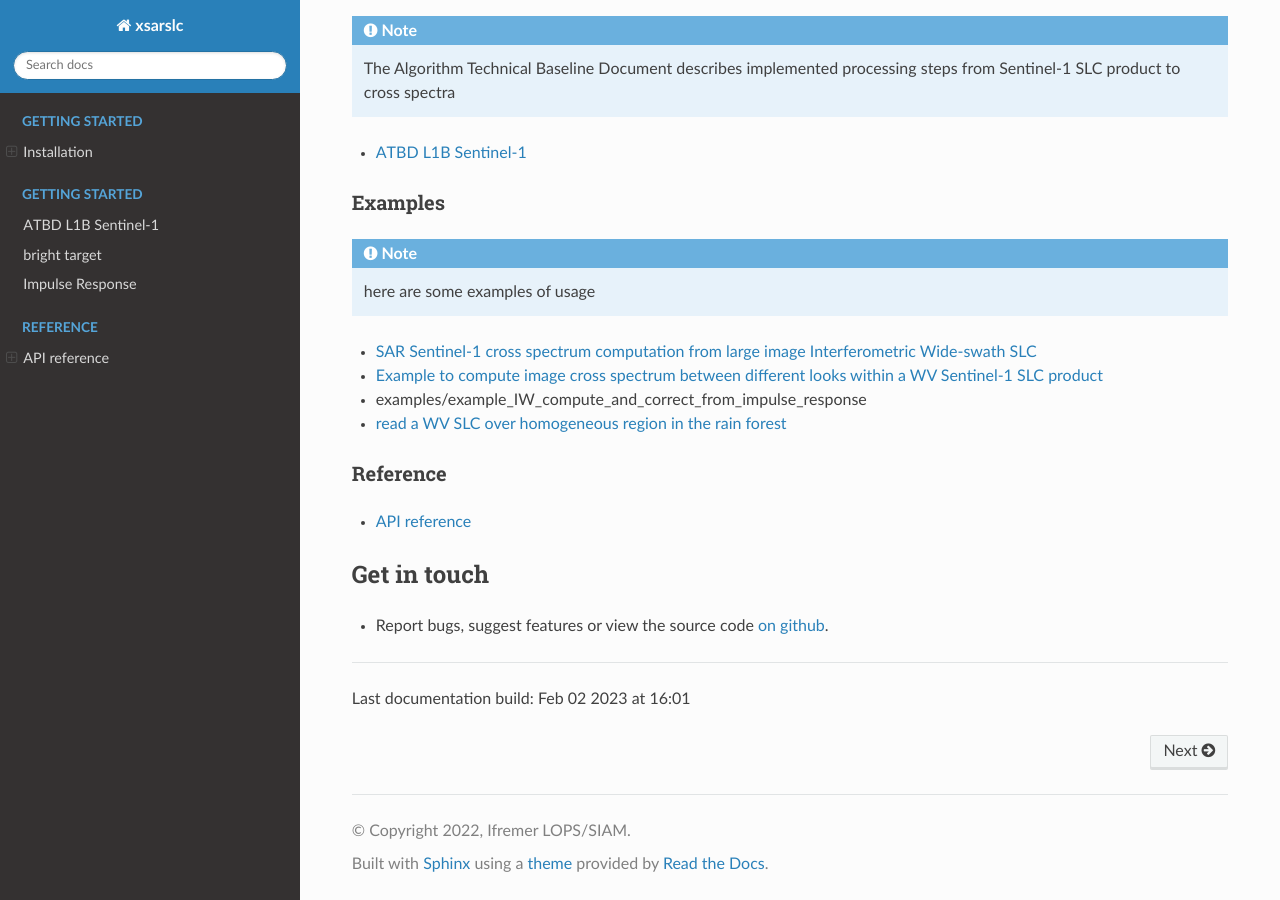
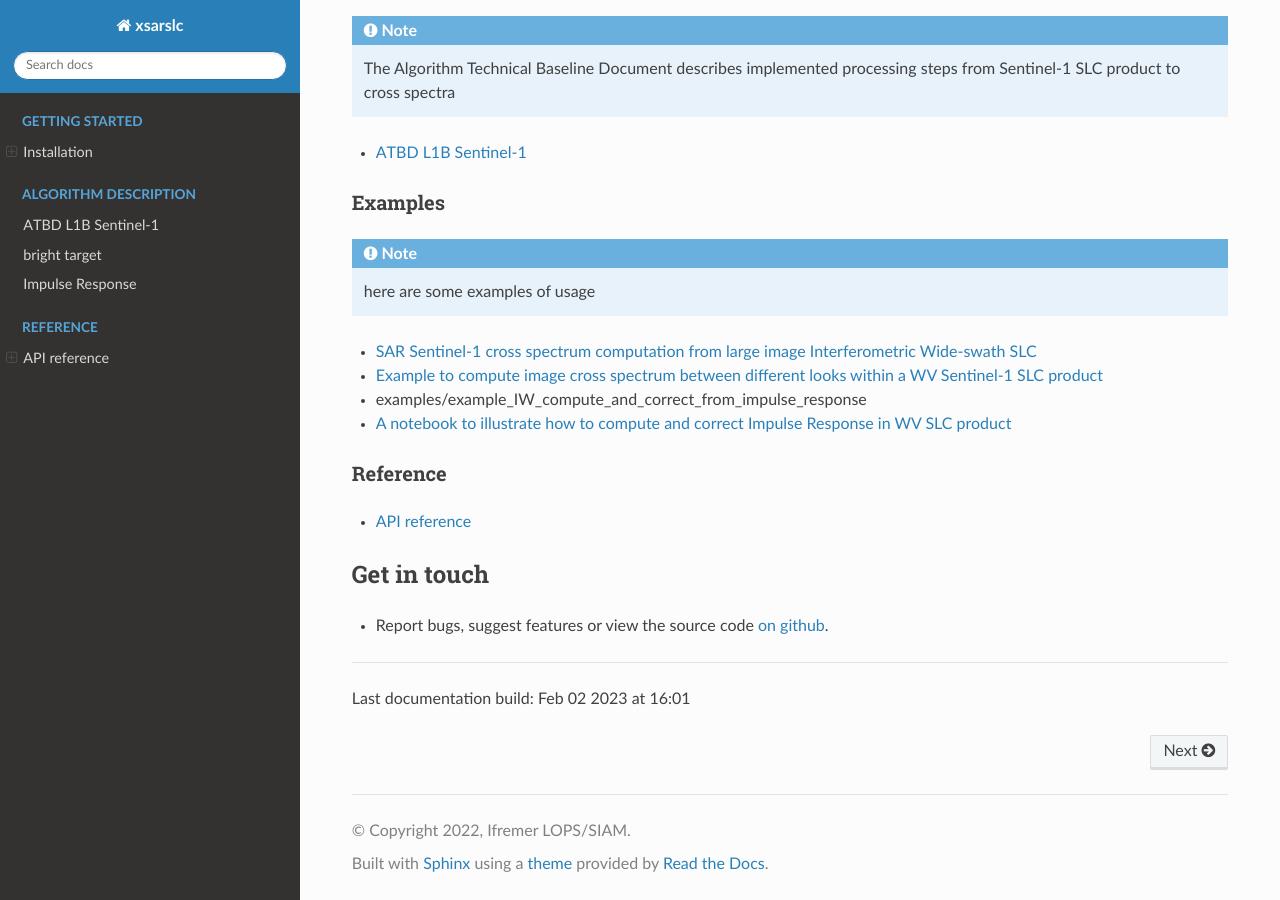
Before and after one commit to agrouaze/xsar_slc, a Sphinx documentation site: the page built from docs/index.rst, in a window 1280 px wide and 900 px high, scrolled down 977 px. Built offline with Sphinx 7.4.7 and the Read the Docs theme 2.0.0, drawn with Linux system fonts in a browser that asks for light colours; pages that are not in the unit, such as notebooks, are missing from menus.

```diff
--- a/docs/index.rst
+++ b/docs/index.rst
@@ -78,7 +78,7 @@
 .. toctree::
    :maxdepth: 1
    :hidden:
-   :caption: Getting Started
+   :caption: Algorithm description
 
    ATBD
 
```
Also changed, not shown: docs/examples/example_WV_compute_and_correct_from_impulse_response.ipynb, docs/examples/xspec_IW_intra_and_inter_burst.ipynb.
